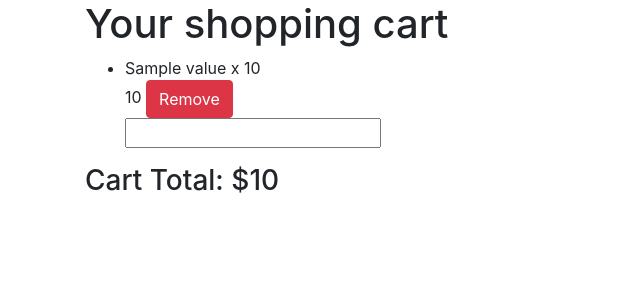
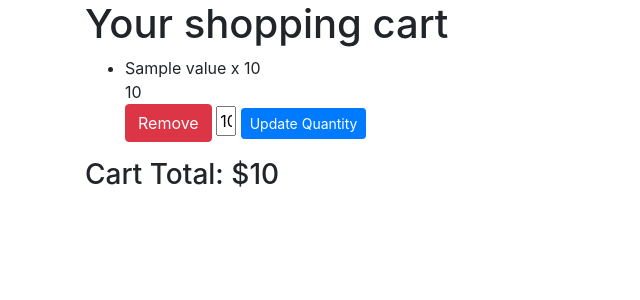
Before and after one commit to zuanming/django_practice_2, a Django app: template cart/templates/cart/view_cart.template.html in a window 1280 px wide. Shown: the top 300 px of the page, without its empty margins (0-640 px from the left). Run offline with Django 3.2, Linux system fonts and the light colour scheme; the template is opened without the code that fills it: most values are stand-ins (such as "Sample title", 1, 10 or a date in 2020); some libraries are stand-ins or nearby versions.

Commit message:
updated cart function

```diff
--- a/cart/templates/cart/view_cart.template.html
+++ b/cart/templates/cart/view_cart.template.html
@@ -7,10 +7,12 @@
     <li>
         {{value.title}} x {{value.qty}}<br/>
         {{value.cost}}
-        <a href="{% url 'remove_from_cart' book_id=value.id %}" class = "btn btn-danger">Remove</a>
-        <form method='POST'>
-            <input type='text' name='qty' vlue = '{{value.qty}}' style = ""/>
-
+        <form method='POST' action='{% url "update_cart_quantity" book_id=value.id %}'>
+            {% csrf_token %}
+            <a href="{% url 'remove_from_cart' book_id=value.id %}" class = "btn btn-danger">Remove</a>
+            <input type='text' name='qty' value = '{{value.qty}}' style = "width:20px"/>
+            <input type = "submit" value="Update Quantity" class = "btn btn-primary btn-sm"/>
+        </form>
     </li>
     {% endfor %}
 </ul>
--- a/cart/urls.py
+++ b/cart/urls.py
@@ -5,5 +5,6 @@ import cart.views
 urlpatterns = [
   path('add/<book_id>', cart.views.add_to_cart, name='add_to_cart'),
   path('view', cart.views.view_cart, name='view_cart'),
-  path('remove/<book_id>', cart.views.remove_from_cart, name='remove_from_cart')
+  path('remove/<book_id>', cart.views.remove_from_cart, name='remove_from_cart'),
+  path('update_quantity/<book_id>', cart.views.update_quantity, name='update_cart_quantity'),
 ]
```
Also changed, not shown: cart/views.py (+11 -0 lines), .theia/launch.json (deleted), db.sqlite3, 1 other file.
